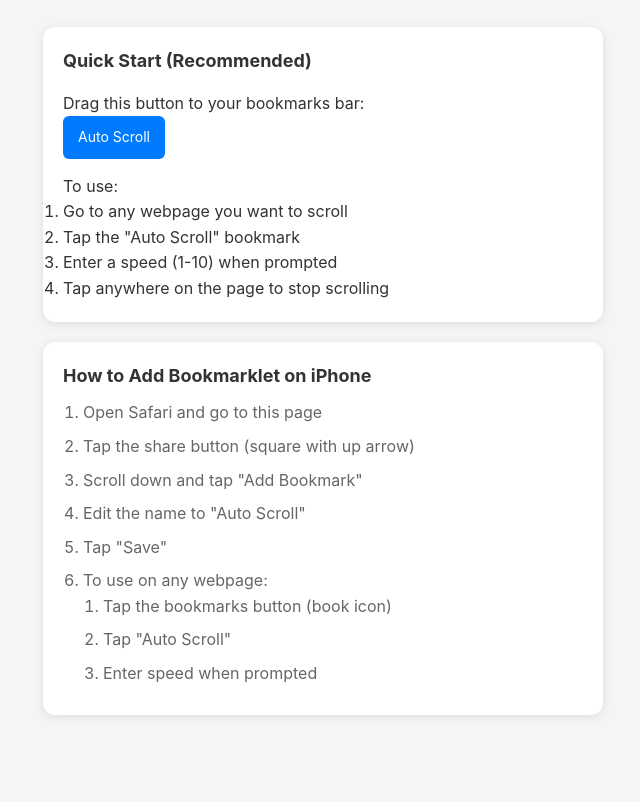
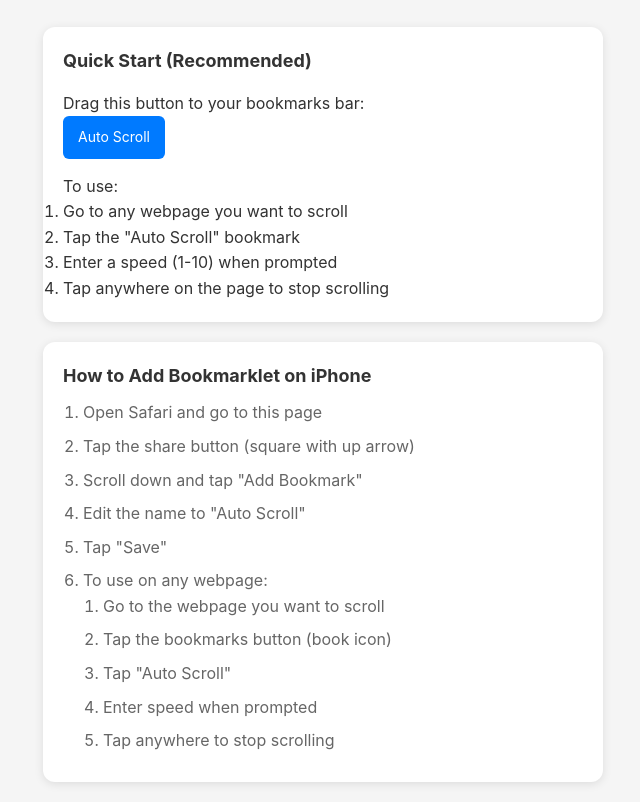
Before and after one commit to BlueSoul2003/auto-scroll-webapp, a plain HTML site: page index.html in a window 1280 px wide. Shown: the part 134-936 px from the top of the page, without its empty margins (317-957 px from the left). Before the commit the page ends 869 px from the top, so only its background shows below. Drawn offline with Linux system fonts and the light colour scheme.

Commit message:
Update bookmarklet instructions

```diff
--- a/index.html
+++ b/index.html
@@ -219,9 +219,11 @@
                 <li>Tap "Save"</li>
                 <li>To use on any webpage:
                     <ol>
+                        <li>Go to the webpage you want to scroll</li>
                         <li>Tap the bookmarks button (book icon)</li>
                         <li>Tap "Auto Scroll"</li>
                         <li>Enter speed when prompted</li>
+                        <li>Tap anywhere to stop scrolling</li>
                     </ol>
                 </li>
             </ol>
```
